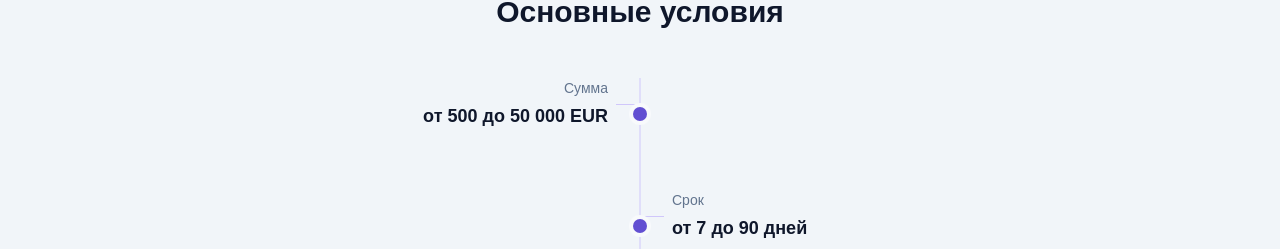
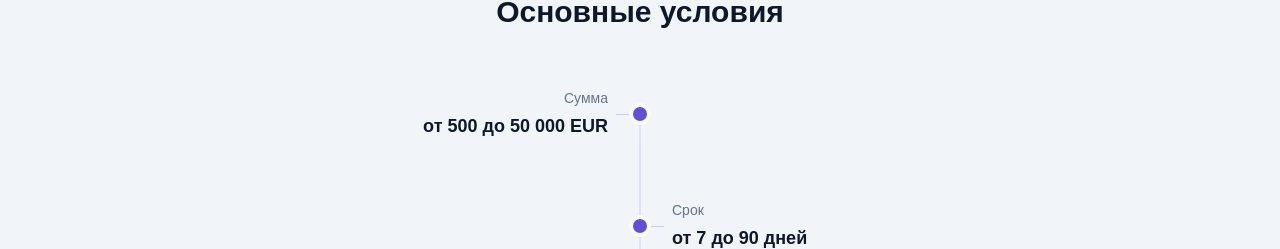
Before and after one commit to antonbukhalov13/04-fullstack-mvp, a Next.js app in the folder frontend/: page / in a window 1280 px wide. Shown: the part 703-952 px from the top of the page. Built offline with nearby package versions, Linux system fonts and the light colour scheme.

Commit message:
fix timeline dot and line alignment in loan terms section

```diff
--- a/frontend/src/widgets/loan-terms/loan-terms.tsx
+++ b/frontend/src/widgets/loan-terms/loan-terms.tsx
@@ -14,19 +14,25 @@ export function LoanTerms() {
         </h2>
 
         <div className="relative mt-12 mx-auto max-w-3xl">
-          {/* Central vertical line */}
-          <div className="absolute left-1/2 top-0 bottom-0 w-px bg-indigo-200 -translate-x-1/2" />
-
           <div className="space-y-10">
             {items.map((item, i) => {
               const isLeft = i % 2 === 0;
               return (
-                <div key={item.label} className="relative min-h-[72px]">
-                  {/* Dot on center line */}
+                <div key={item.label} className="relative min-h-[72px] flex items-center">
+                  {/* Vertical line segment */}
+                  <div
+                    className="absolute left-1/2 w-px bg-indigo-200 -translate-x-1/2"
+                    style={{
+                      top: i === 0 ? '50%' : '-2.5rem',
+                      bottom: i === items.length - 1 ? '50%' : '0',
+                    }}
+                  />
+
+                  {/* Dot */}
                   <div className="absolute left-1/2 top-1/2 -translate-x-1/2 -translate-y-1/2 z-10 w-3.5 h-3.5 rounded-full bg-indigo-600 ring-4 ring-slate-50" />
 
                   {isLeft ? (
-                    <div className="flex items-center">
+                    <div className="flex items-center w-full">
                       <div className="w-[calc(50%-1.5rem)] text-right pr-2">
                         <dt className="text-sm text-slate-500">{item.label}</dt>
                         <dd className="mt-1 text-lg font-semibold text-slate-900">{item.value}</dd>
@@ -35,7 +41,7 @@ export function LoanTerms() {
                       <div className="flex-1" />
                     </div>
                   ) : (
-                    <div className="flex items-center">
+                    <div className="flex items-center w-full">
                       <div className="flex-1" />
                       <div className="w-6 h-px bg-indigo-200 shrink-0" />
                       <div className="w-[calc(50%-1.5rem)] pl-2">
```
